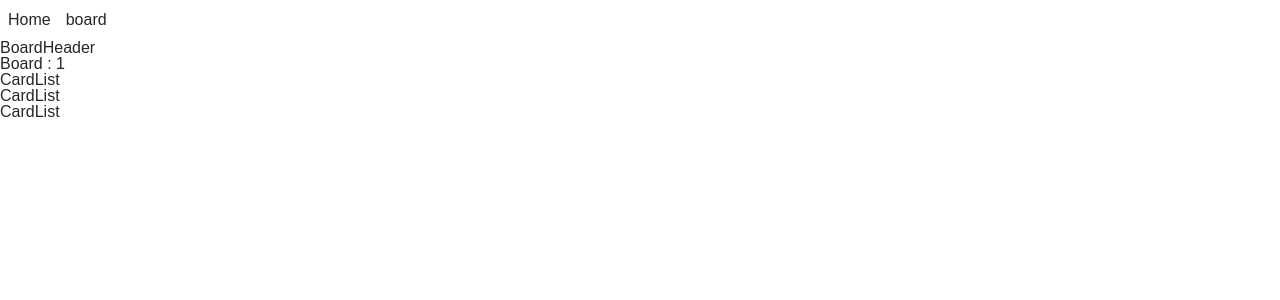
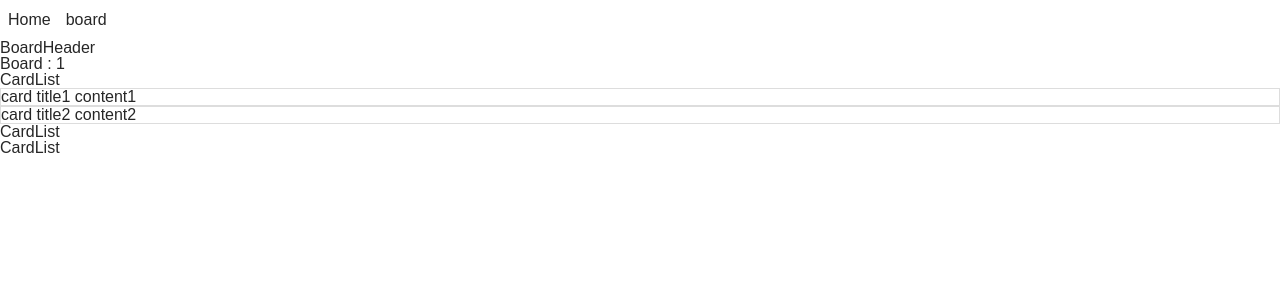
Before and after one commit to kim-and-jang/kim-and-jang, a Next.js app in the folder kim-and-jang-front-next/kim-and-jang-front/: page /board/1 in a window 1280 px wide. Shown: the top 300 px of the page. Built offline with nearby package versions, Linux system fonts and the light colour scheme.

Commit message:
feat: 카드 목록 가져오기 기능 구현

```diff
--- a/kim-and-jang-front-next/kim-and-jang-front/components/Card.tsx
+++ b/kim-and-jang-front-next/kim-and-jang-front/components/Card.tsx
@@ -10,7 +10,11 @@ const cardStyle = {
 };
 
 const Card: FC<Props> = ({ card }) => {
-  return <div style={cardStyle}>card {card.title}</div>;
+  return (
+    <div style={cardStyle}>
+      card {card.title} {card.content}
+    </div>
+  );
 };
 
 export default Card;
--- a/kim-and-jang-front-next/kim-and-jang-front/pages/board/[id]/index.tsx
+++ b/kim-and-jang-front-next/kim-and-jang-front/pages/board/[id]/index.tsx
@@ -13,7 +13,18 @@ const Board = () => {
     {
       id: 1,
       title: "todo",
-      cards: [],
+      cards: [
+        {
+          id: 1,
+          title: "title1",
+          content: "content1",
+        },
+        {
+          id: 2,
+          title: "title2",
+          content: "content2",
+        },
+      ],
     },
     {
       id: 2,
```
